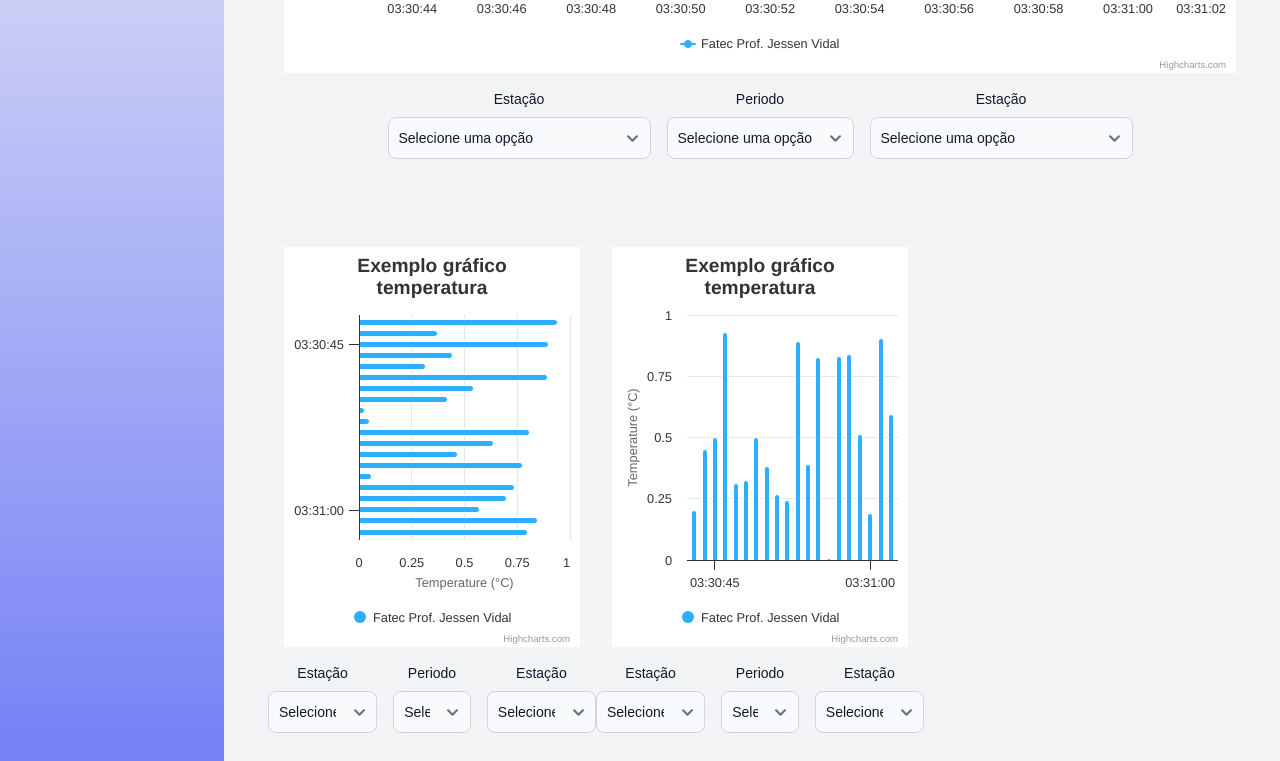
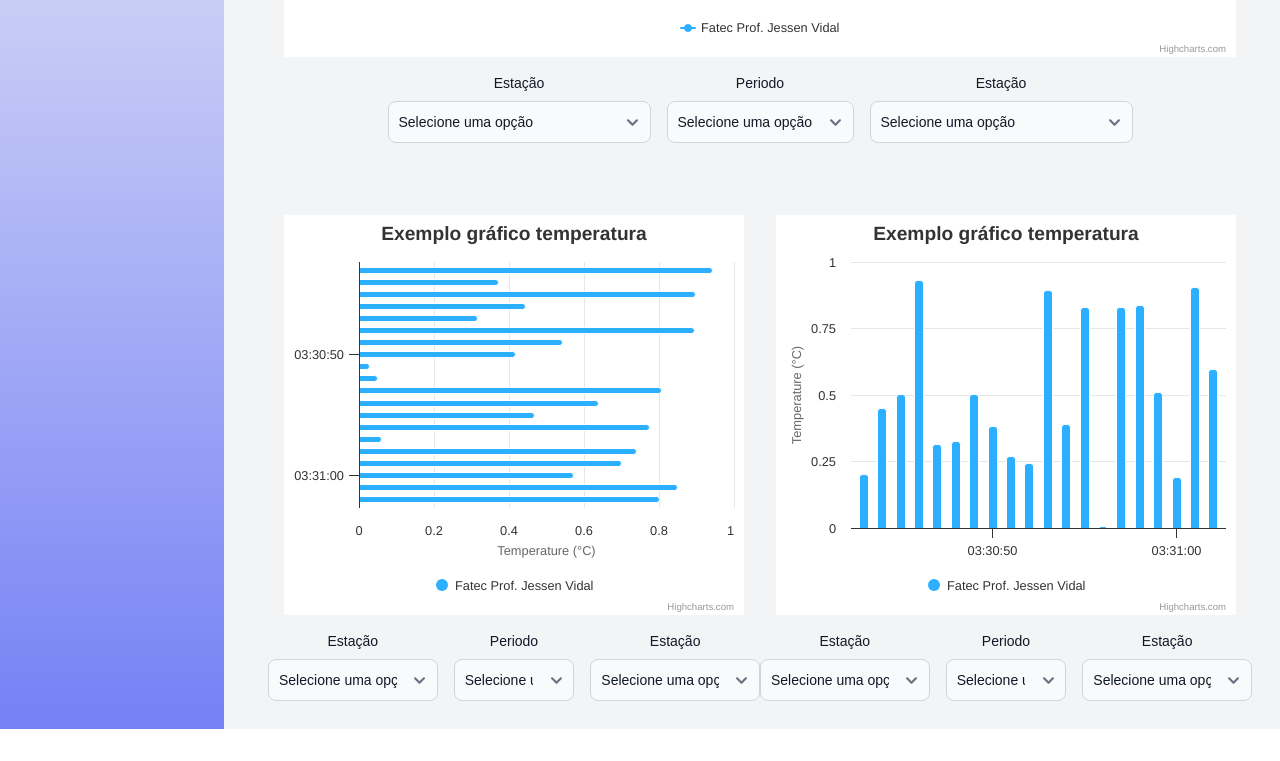
Before and after one commit to Grupo-Syntax-Squad/Tupan-Front, a Next.js app in the folder tupan/: page / in a window 1280 px wide. Shown: the part 483-1244 px from the top of the page. After the commit the page ends 1212 px from the top, so only its background shows below. Built offline with nearby package versions, Linux system fonts and the light colour scheme.

Commit message:
mant: corrigindo posicao dos graficos

```diff
--- a/tupan/src/app/inicial/page.tsx
+++ b/tupan/src/app/inicial/page.tsx
@@ -2,7 +2,7 @@
 
 import { MenuLateral } from '@/components/menu/lateral';
 import { NavTop } from '@/components/nav-top';
-import {LineChart, BarChart, ColumnChart} from '@/components/graficos/export';
+import { LineChart, BarChart, ColumnChart } from '@/components/graficos/export';
 
 const menuData = [
   { nome: 'Estações', path: '/estacoes', icone: 'bx bx-home' },
@@ -13,34 +13,37 @@ const menuData = [
   { nome: 'Logout', path: '/logout', icone: 'bx bx-log-out' },
 ];
 
-export default function Inicial () {
+export default function Inicial() {
   return (
-    <div className="w-screen flex bg-gray-100">
-
+    <div className="w-screen flex bg-gray-100 overflow-x-hidden">
       <div className="w-fit pr-4 min-h-screen">
-
         <MenuLateral menuData={menuData} />
-
       </div>
 
-      <div className="w-full flex flex-col gap-4">
-
+      <div className="w-screen flex flex-col overflow-x-hidden">
         <NavTop nome="Página Inicial" path="Inicial" />
 
         <section className="flex p-3 m-4 rounded">
-
-          <LineChart titulo="Exemplo gráfico temperatura" id='line' legenda="Fatec Prof. Jessen Vidal" />
-
+          <LineChart
+            titulo="Exemplo gráfico temperatura"
+            id="line"
+            legenda="Fatec Prof. Jessen Vidal"
+          />
         </section>
 
-        <section className="grid grid-cols-3 p-3 m-4 rounded">
+        <section className="grid grid-cols-2 p-3 m-4 rounded">
+          <BarChart
+            titulo="Exemplo gráfico temperatura"
+            id="bar"
+            legenda="Fatec Prof. Jessen Vidal"
+          />
 
-          <BarChart titulo="Exemplo gráfico temperatura" id='bar' legenda="Fatec Prof. Jessen Vidal" />
-
-          <ColumnChart titulo="Exemplo gráfico temperatura" id='col' legenda="Fatec Prof. Jessen Vidal" />
-
+          <ColumnChart
+            titulo="Exemplo gráfico temperatura"
+            id="col"
+            legenda="Fatec Prof. Jessen Vidal"
+          />
         </section>
-
       </div>
     </div>
   );
```
